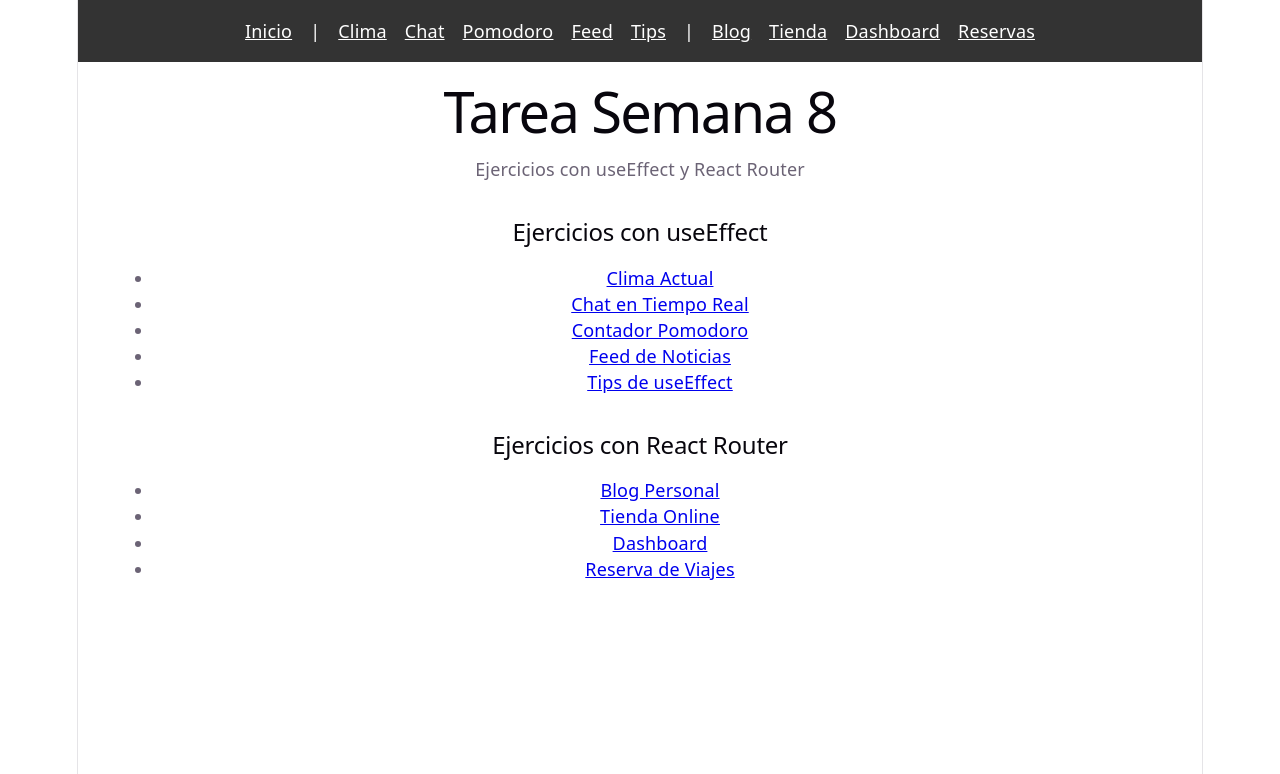
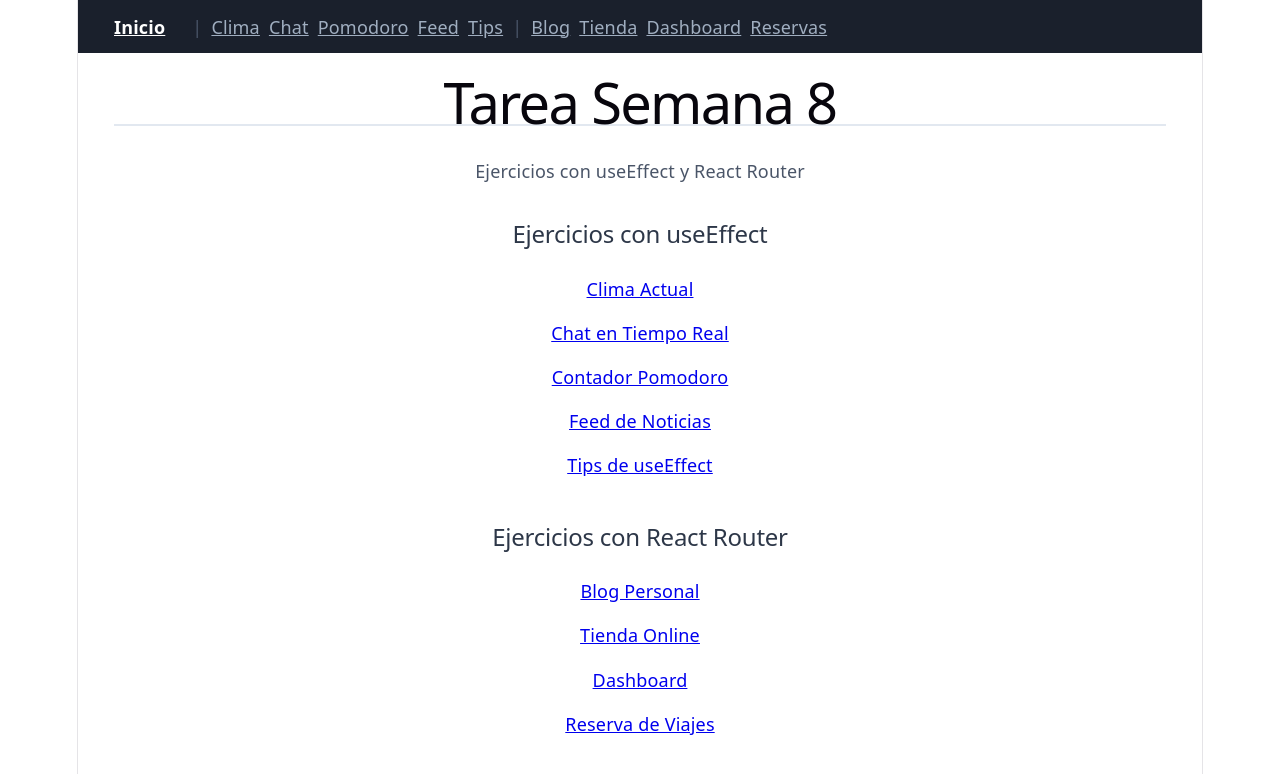
Before and after one commit to Aleluya1234/Tarea-semana-8, a React (Vite) app in the folder Tarea-semana-8/: page / in a window 1280 px wide. Shown: the top 774 px of the page. Built offline with nearby package versions, Linux system fonts and the light colour scheme.

Commit message:
MEJORO el layout y el Inicio

```diff
--- a/Tarea-semana-8/src/components/Layout.jsx
+++ b/Tarea-semana-8/src/components/Layout.jsx
@@ -4,25 +4,31 @@ function Layout() {
   return (
     <div>
       <nav style={{
-        padding: '1rem',
-        backgroundColor: '#333',
+        padding: '0.75rem 2rem',
+        backgroundColor: '#1a202c',
         color: 'white',
-        marginBottom: '2rem'
+        marginBottom: '2rem',
+        display: 'flex',
+        flexWrap: 'wrap',
+        gap: '0.5rem',
+        alignItems: 'center'
       }}>
-        <Link to="/" style={{ color: 'white', marginRight: '1rem' }}>Inicio</Link>
-        <span>|</span>
-        <Link to="/clima" style={{ color: 'white', marginLeft: '1rem' }}>Clima</Link>
-        <Link to="/chat" style={{ color: 'white', marginLeft: '1rem' }}>Chat</Link>
-        <Link to="/pomodoro" style={{ color: 'white', marginLeft: '1rem' }}>Pomodoro</Link>
-        <Link to="/feed" style={{ color: 'white', marginLeft: '1rem' }}>Feed</Link>
-        <Link to="/tips" style={{ color: 'white', marginLeft: '1rem' }}>Tips</Link>
-        <span style={{ marginLeft: '1rem' }}>|</span>
-        <Link to="/blog" style={{ color: 'white', marginLeft: '1rem' }}>Blog</Link>
-        <Link to="/tienda" style={{ color: 'white', marginLeft: '1rem' }}>Tienda</Link>
-        <Link to="/dashboard" style={{ color: 'white', marginLeft: '1rem' }}>Dashboard</Link>
-        <Link to="/reservas" style={{ color: 'white', marginLeft: '1rem' }}>Reservas</Link>
+        <Link to="/" style={{ color: 'white', fontWeight: 'bold', marginRight: '1rem' }}>
+          Inicio
+        </Link>
+        <span style={{ color: '#4a5568' }}>|</span>
+        <Link to="/clima" style={{ color: '#a0aec0' }}>Clima</Link>
+        <Link to="/chat" style={{ color: '#a0aec0' }}>Chat</Link>
+        <Link to="/pomodoro" style={{ color: '#a0aec0' }}>Pomodoro</Link>
+        <Link to="/feed" style={{ color: '#a0aec0' }}>Feed</Link>
+        <Link to="/tips" style={{ color: '#a0aec0' }}>Tips</Link>
+        <span style={{ color: '#4a5568' }}>|</span>
+        <Link to="/blog" style={{ color: '#a0aec0' }}>Blog</Link>
+        <Link to="/tienda" style={{ color: '#a0aec0' }}>Tienda</Link>
+        <Link to="/dashboard" style={{ color: '#a0aec0' }}>Dashboard</Link>
+        <Link to="/reservas" style={{ color: '#a0aec0' }}>Reservas</Link>
       </nav>
-      <main style={{ padding: '0 2rem' }}>
+      <main style={{ padding: '0 2rem', maxWidth: '1200px', margin: '0 auto' }}>
         <Outlet />
       </main>
     </div>
--- a/Tarea-semana-8/src/pages/Inicio.jsx
+++ b/Tarea-semana-8/src/pages/Inicio.jsx
@@ -3,27 +3,29 @@ import { Link } from 'react-router-dom'
 function Inicio() {
   return (
     <div>
-      <h1>Tarea Semana 8</h1>
-      <p>Ejercicios con useEffect y React Router</p>
+      <h1 style={{ borderBottom: '2px solid #e2e8f0', paddingBottom: '0.5rem' }}>
+        Tarea Semana 8
+      </h1>
+      <p style={{ color: '#4a5568' }}>Ejercicios con useEffect y React Router</p>
 
       <div style={{ marginTop: '2rem' }}>
-        <h2>Ejercicios con useEffect</h2>
-        <ul>
-          <li><Link to="/clima">Clima Actual</Link></li>
-          <li><Link to="/chat">Chat en Tiempo Real</Link></li>
-          <li><Link to="/pomodoro">Contador Pomodoro</Link></li>
-          <li><Link to="/feed">Feed de Noticias</Link></li>
-          <li><Link to="/tips">Tips de useEffect</Link></li>
+        <h2 style={{ color: '#2d3748' }}>Ejercicios con useEffect</h2>
+        <ul style={{ listStyle: 'none', padding: 0 }}>
+          <li style={{ padding: '0.5rem 0' }}><Link to="/clima">Clima Actual</Link></li>
+          <li style={{ padding: '0.5rem 0' }}><Link to="/chat">Chat en Tiempo Real</Link></li>
+          <li style={{ padding: '0.5rem 0' }}><Link to="/pomodoro">Contador Pomodoro</Link></li>
+          <li style={{ padding: '0.5rem 0' }}><Link to="/feed">Feed de Noticias</Link></li>
+          <li style={{ padding: '0.5rem 0' }}><Link to="/tips">Tips de useEffect</Link></li>
         </ul>
       </div>
 
       <div style={{ marginTop: '2rem' }}>
-        <h2>Ejercicios con React Router</h2>
-        <ul>
-          <li><Link to="/blog">Blog Personal</Link></li>
-          <li><Link to="/tienda">Tienda Online</Link></li>
-          <li><Link to="/dashboard">Dashboard</Link></li>
-          <li><Link to="/reservas">Reserva de Viajes</Link></li>
+        <h2 style={{ color: '#2d3748' }}>Ejercicios con React Router</h2>
+        <ul style={{ listStyle: 'none', padding: 0 }}>
+          <li style={{ padding: '0.5rem 0' }}><Link to="/blog">Blog Personal</Link></li>
+          <li style={{ padding: '0.5rem 0' }}><Link to="/tienda">Tienda Online</Link></li>
+          <li style={{ padding: '0.5rem 0' }}><Link to="/dashboard">Dashboard</Link></li>
+          <li style={{ padding: '0.5rem 0' }}><Link to="/reservas">Reserva de Viajes</Link></li>
         </ul>
       </div>
     </div>
```
